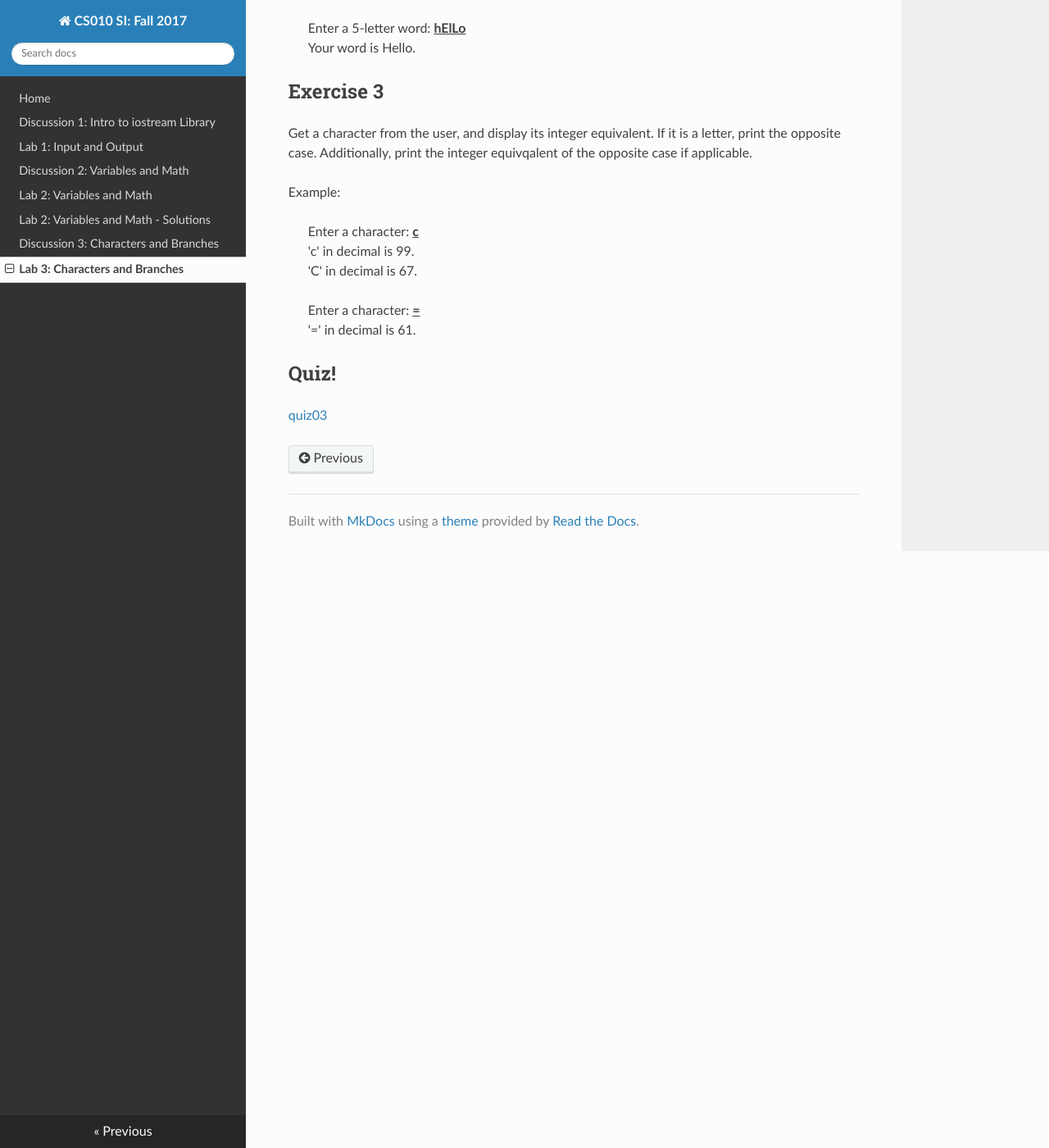
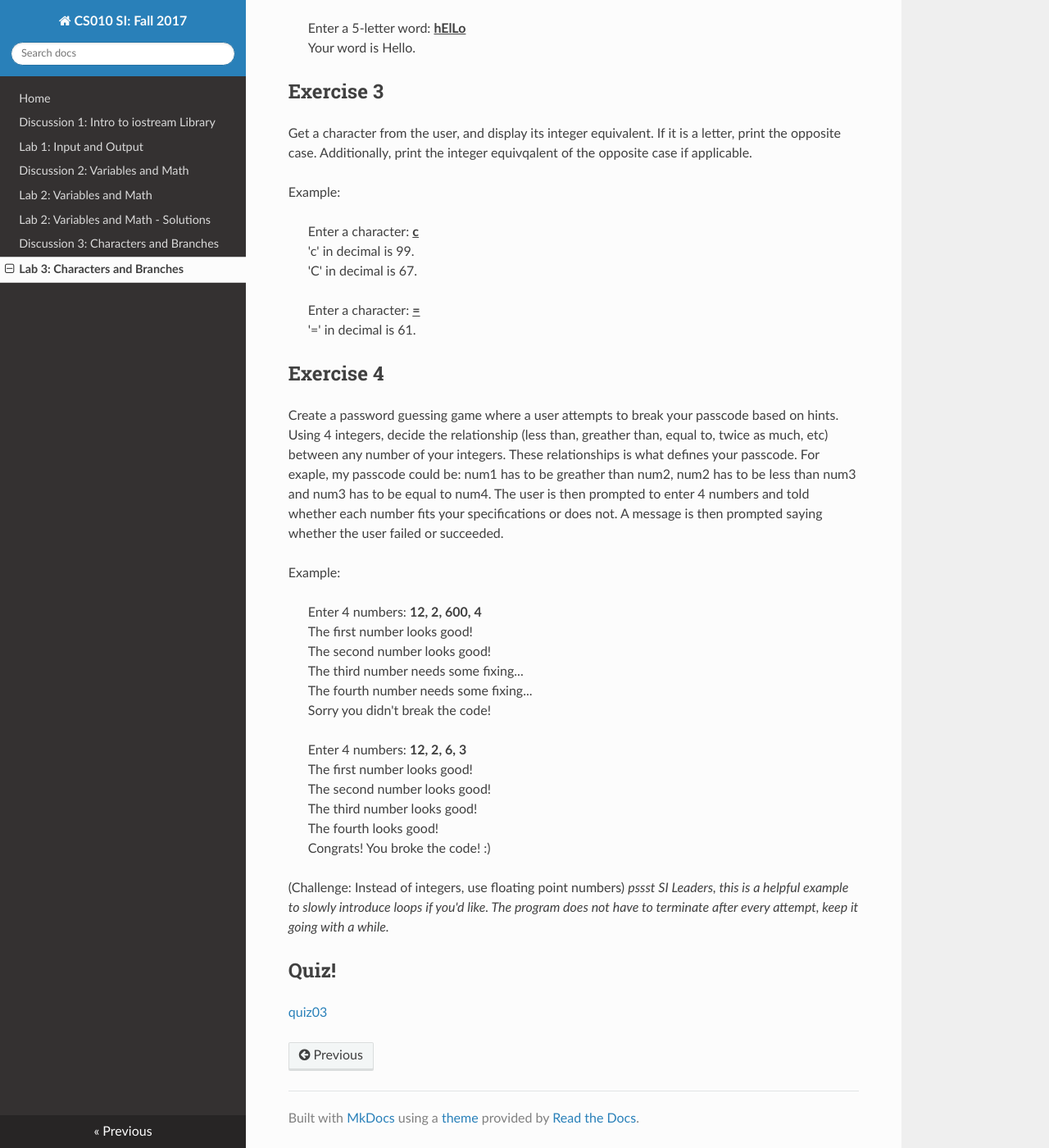
Before and after one commit to cs-si-ucr/cs10, an MkDocs documentation site: the page built from docs/lab03.md, in a window 1280 px wide and 1400 px high, scrolled down 812 px. Shown: the whole window at 82% size. Built offline with MkDocs 1.6.1, drawn with Linux system fonts in a browser that asks for light colours; nearby versions of some CDN libraries; old or Windows-style settings are respelled for this version of MkDocs.

Commit message:
Added excercise to lab3

```diff
--- a/docs/lab03.md
+++ b/docs/lab03.md
@@ -50,6 +50,35 @@ Example:
 > Enter a character: <u>**=**</u><br>
 > '=' in decimal is 61.
 
+Exercise 4
+---
+Create a password guessing game where a user attempts to break your passcode based on hints.
+Using 4 integers, decide the relationship (less than, greather than, equal to, twice as much, etc)
+between any number of your integers. These relationships is what defines your passcode.
+For exaple, my passcode could be:
+num1 has to be greather than num2, num2 has to be less than num3 and num3 has to be equal to num4.
+The user is then prompted to enter 4 numbers and told whether each number fits your specifications
+or does not. A message is then prompted saying whether the user failed or succeeded.
+
+Example:
+> Enter 4 numbers: **12, 2, 600, 4** <br>
+> The first number looks good! <br>
+> The second number looks good! <br>
+> The third number needs some fixing... <br>
+> The fourth number needs some fixing... <br>
+> Sorry you didn't break the code!
+
+> Enter 4 numbers: **12, 2, 6, 3** <br>
+> The first number looks good! <br>
+> The second number looks good! <br>
+> The third number looks good! <br>
+> The fourth looks good! <br>
+> Congrats! You broke the code! :)
+
+(Challenge: Instead of integers, use floating point numbers)
+*pssst SI Leaders, this is a helpful example to slowly introduce loops if you'd like.
+The program does not have to terminate after every attempt, keep it going with a while.*
+
 
 Quiz!
 ---
```
